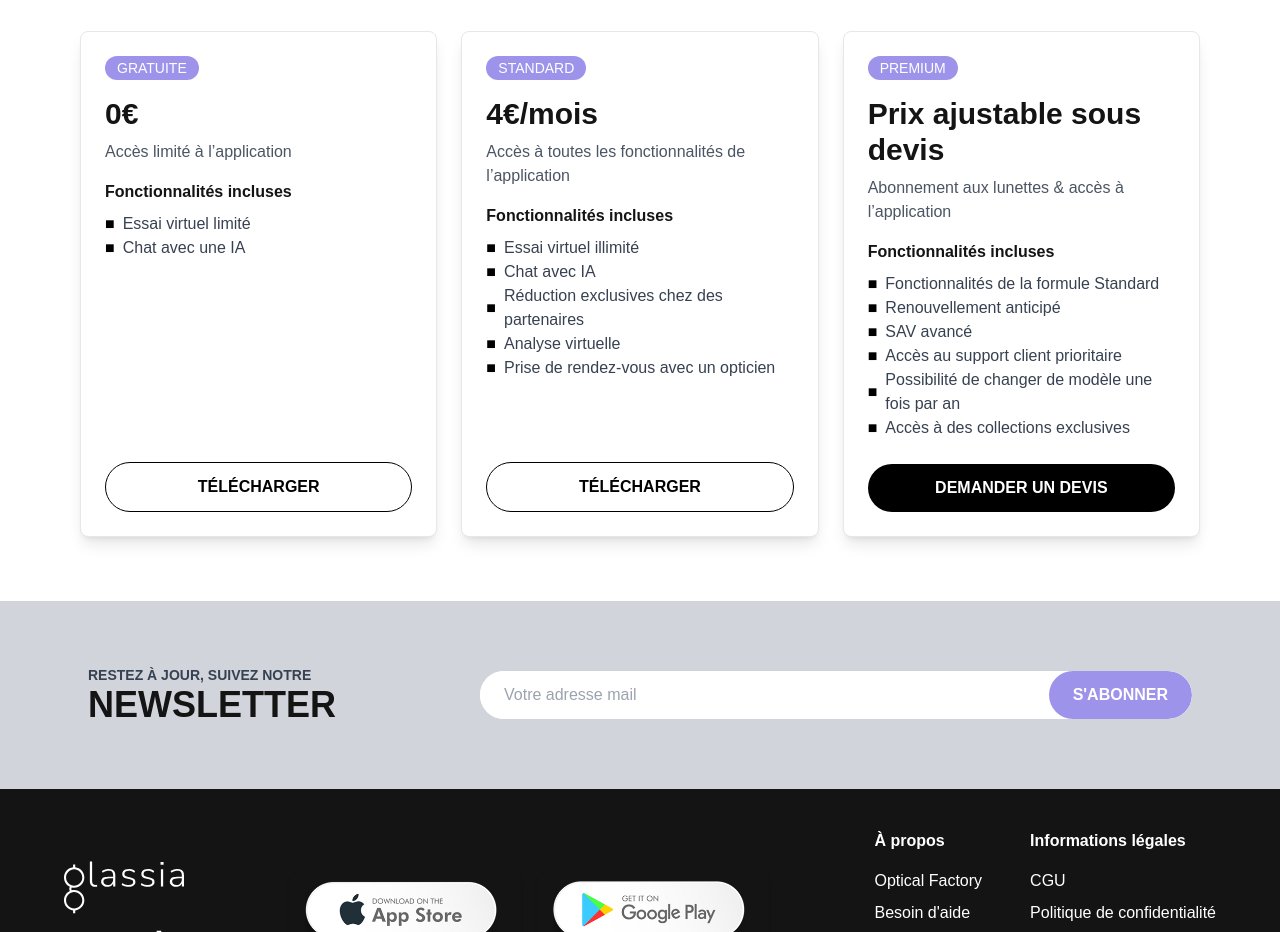
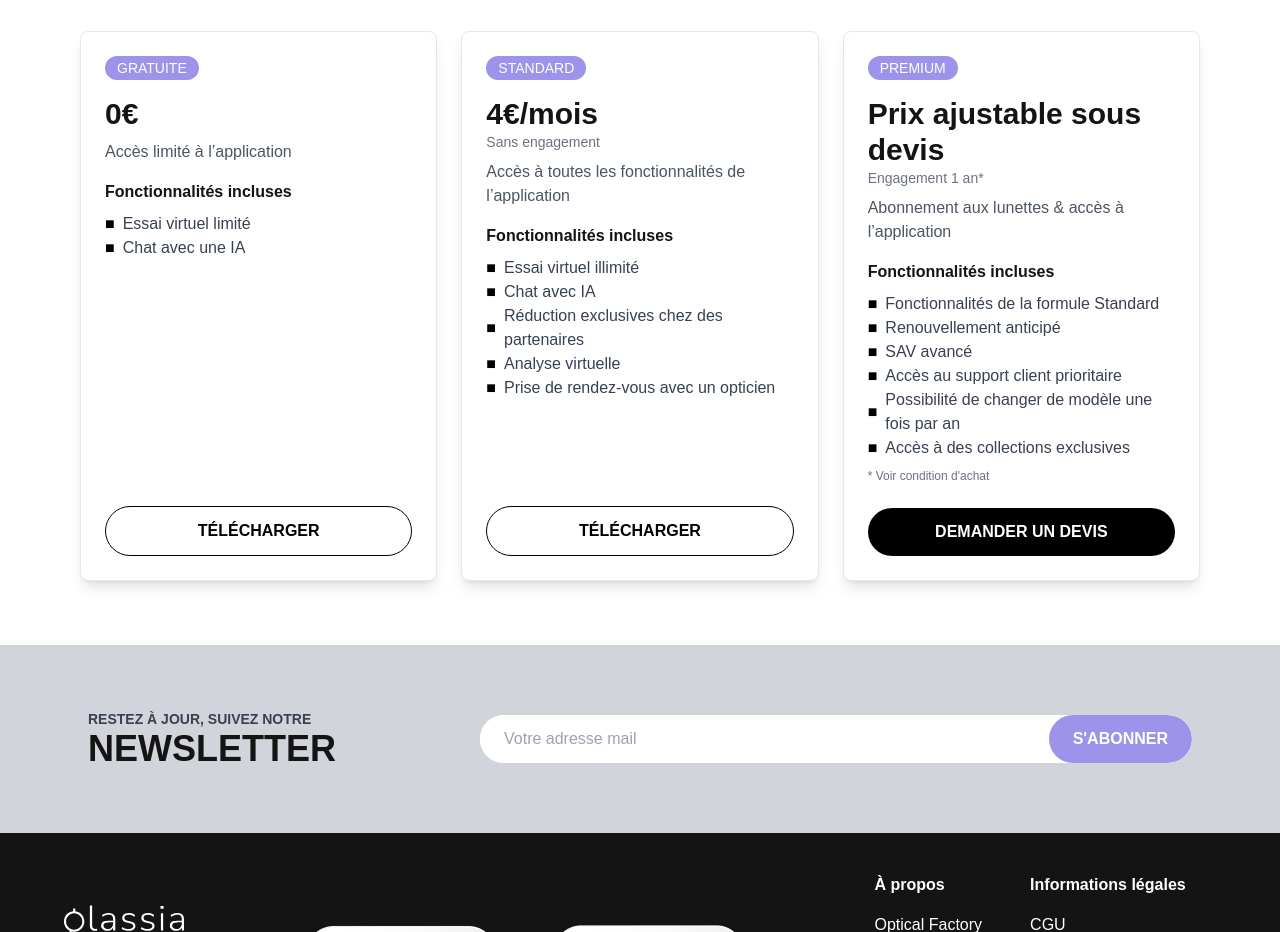
Before and after one commit to ugododo/glassia, a Next.js app: page / in a window 1280 px wide. Shown: the part 2680-3612 px from the top of the page. Built offline with nearby package versions, Linux system fonts and the light colour scheme; a web font is replaced by a local one.

Commit message:
feat: added the missing elements

```diff
--- a/src/app/page.tsx
+++ b/src/app/page.tsx
@@ -57,6 +57,7 @@ export default function Home() {
     {
       name: "STANDARD",
       price: "4€/mois",
+      subtext: "Sans engagement",
       description: "Accès à toutes les fonctionnalités de l’application",
       features: [
         "Essai virtuel illimité",
@@ -71,6 +72,7 @@ export default function Home() {
     {
       name: "PREMIUM",
       price: "Prix ajustable sous devis",
+      subtext: "Engagement 1 an*",
       description: "Abonnement aux lunettes & accès à l’application",
       features: [
         "Fonctionnalités de la formule Standard",
@@ -80,6 +82,7 @@ export default function Home() {
         "Possibilité de changer de modèle une fois par an",
         "Accès à des collections exclusives",
       ],
+      footnote: "* Voir condition d'achat",
       buttonText: "DEMANDER UN DEVIS",
       buttonStyle: "bg-black text-white",
     },
@@ -397,6 +400,7 @@ export default function Home() {
                 {plan.name}
               </span>
               <h2 className="text-3xl font-bold mt-4">{plan.price}</h2>
+              {plan.subtext && <p className="text-gray-500 text-sm">{plan.subtext}</p>}
               <p className="text-gray-600 mt-2">{plan.description}</p>
               <h3 className="font-semibold mt-4">Fonctionnalités incluses</h3>
               <ul className="mt-2 text-gray-700">
@@ -406,6 +410,7 @@ export default function Home() {
                   </li>
                 ))}
               </ul>
+              {plan.footnote && <p className="text-gray-500 text-xs mt-2">{plan.footnote}</p>}
             </div>
             <button
               className={`mt-6 py-3 px-6 rounded-full font-semibold ${plan.buttonStyle}`}
```
